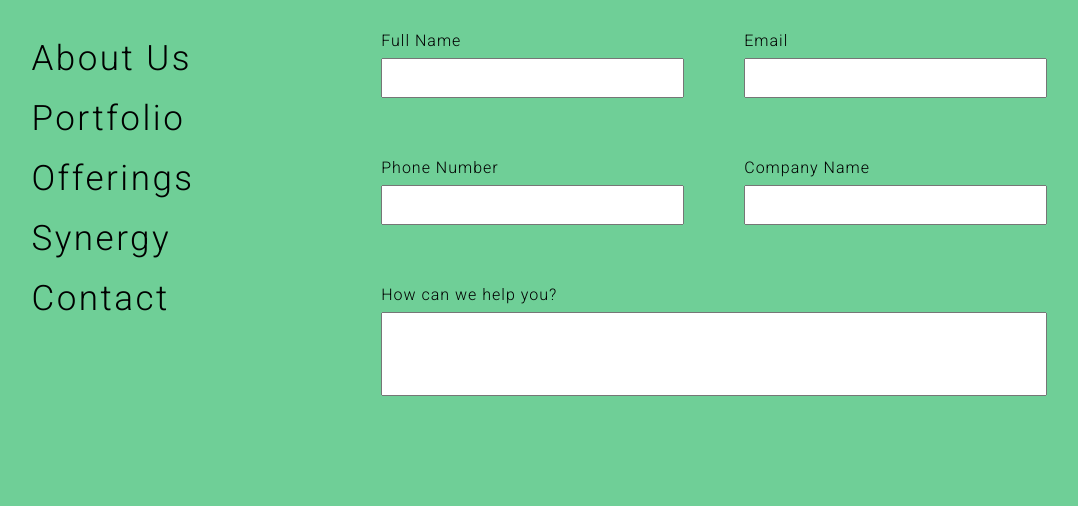
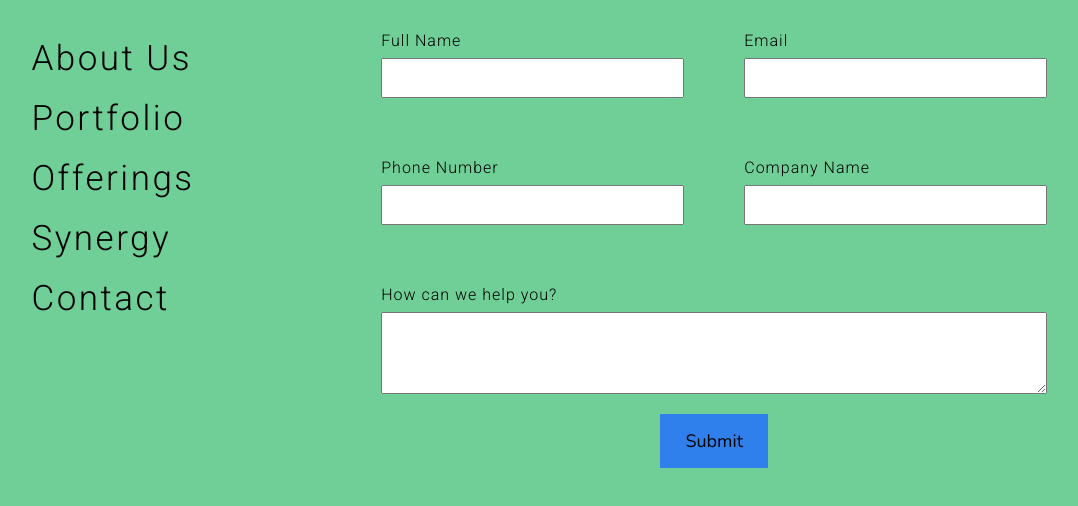
Before and after one commit to harrisonpatton/DragonDrop, a website: page pages/contact.html in a window 1280 px wide. Shown: the part 176-682 px from the top of the page, without its empty margins (87-1165 px from the left). Drawn offline with nearby package versions, Linux system fonts and the light colour scheme.

Commit message:
Update Contact Page
Update contact page, change message field from <input> to <text area>

```diff
--- a/pages/contact.html
+++ b/pages/contact.html
@@ -77,9 +77,15 @@
 
         <div class="contact__form">
             <div class="form__group form__group--message">
-                <input type="message" class="form__input form__input--message">
+                <textarea type="message" class="form__input form__input--message"></textarea>
                 <label for="message" class="form__label">How can we help you?</label>
             </div>
+        </div>
+
+        <div class="contact__button">
+            <button class="contact__button--btn">
+                Submit
+            </button>
         </div>
     </form>
 </div>
```
Also changed, not shown: pages/about.html (+1 -1 lines).
